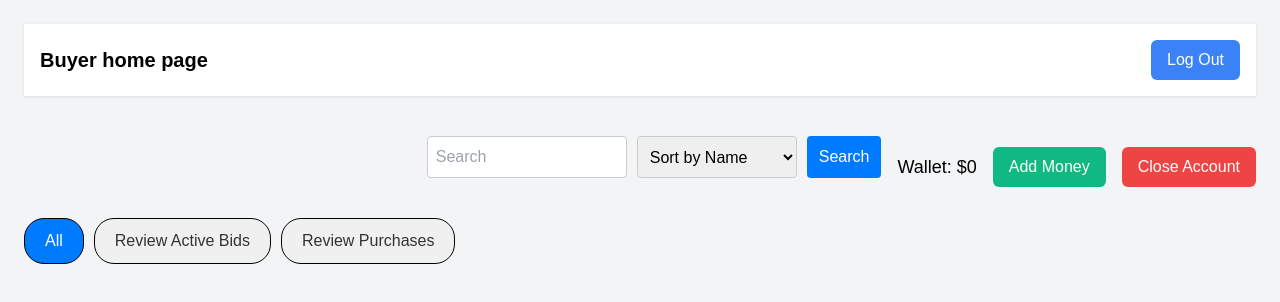
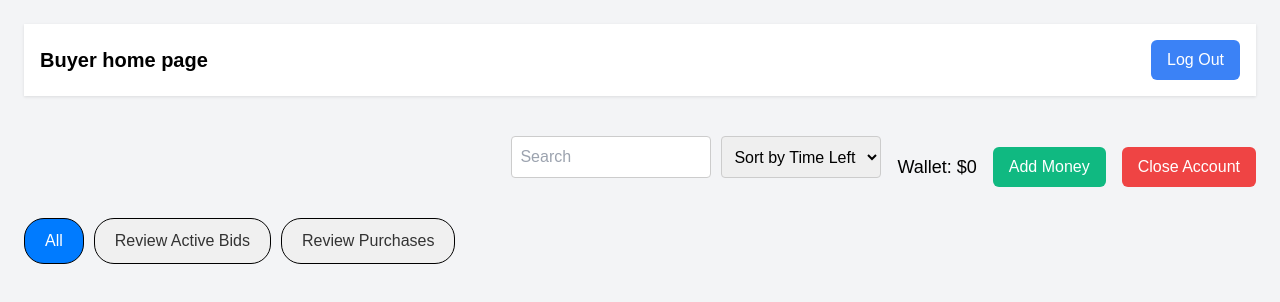
Before and after one commit to bhakti36/Groovy-Auction-House, a Next.js app: page /pages/BuyerHomePage in a window 1280 px wide. Shown: the top 302 px of the page. Built offline with nearby package versions, Linux system fonts and the light colour scheme; no server answers.

Commit message:
buyerhomepage sort & search item

```diff
--- a/package.json
+++ b/package.json
@@ -25,7 +25,7 @@
     "@testing-library/dom": "^10.4.0",
     "@testing-library/react": "^16.0.1",
     "@types/node": "20.17.7",
-    "@types/react": "18.3.12",
+    "@types/react": "^18.3.12",
     "@types/react-dom": "^18.3.1",
     "@vitejs/plugin-react": "^4.3.3",
     "eslint": "^8",
--- a/src/app/pages/BuyerHomePage/page.tsx
+++ b/src/app/pages/BuyerHomePage/page.tsx
@@ -55,7 +55,7 @@ export default function BuyerPage() {
   const [userType,] = useState('buyer');
   const [userID, setUserID] = useState(1);
   const [searchQuery, setSearchQuery] = useState('');
-  const [sortChoice,] = useState('timeLeft');
+  const [sortChoice,setSortChoice] = useState('timeLeft');
   const [items, setItems] = useState<Item[]>([]);
   const [userName, setUserName] = useState('');
   const [reviewPurchaseFlag, setreviewPurchaseFlag] = useState(false);
@@ -345,11 +345,11 @@ export default function BuyerPage() {
   };
 
   const filteredItems = items
-    .filter(item => item.name.toLowerCase().includes(searchQuery.toLowerCase()))
+    .filter((item) => item.name.toLowerCase().includes(searchQuery.toLowerCase()))
     .sort((a, b) => {
-      if (sortChoice === 'timeLeft') {
-        return a.timeLeft.localeCompare(b.timeLeft);
-      }
+      if (sortChoice === "timeLeft") return a.timeLeft.localeCompare(b.timeLeft);
+      if (sortChoice === "value") return a.value.localeCompare(b.value);
+      if (sortChoice === "name") return a.name.localeCompare(b.name);
       return 0;
     });
 
@@ -383,14 +383,18 @@ export default function BuyerPage() {
             onChange={(e) => setSearchQuery(e.target.value)}
             className="search-box"
           />
-          <select className="sort-choice">
+          <select
+            className="sort-choice"
+            value={sortChoice}
+            onChange={(e) => setSortChoice(e.target.value)}
+          >
             <option value="name">Sort by Name</option>
             <option value="value">Sort by Value</option>
-            <option value="time">Sort by Time Left</option>
+            <option value="timeLeft">Sort by Time Left</option>
           </select>
-          <button onClick={() => alert('Search button clicked')} className="search-button">
+          {/* <button onClick={() => console.log(`Searching for: ${searchQuery}`)} className="search-button">
             Search
-          </button>
+          </button> */}
         </div>
         <div className="wallet-amount">Wallet: ${walletAmount}</div>
         <button onClick={() => setShowAddMoneyDialog(true)} className="add-money-button">
@@ -425,7 +429,7 @@ export default function BuyerPage() {
       )}
 
       <div className="filter-bar">
-        <button  className={getButtonClass("all")} onClick={() => handleAll()}> All </button>
+        <button className={getButtonClass("all")} onClick={() => handleAll()}> All </button>
         <button className={getButtonClass("reviewBids")} onClick={() => handleReviewBidsList()}> Review Active Bids </button>
         <button className={getButtonClass("reviewPurchases")} onClick={() => handleReviewPurchasesList()}> Review Purchases </button>
 
```
Also changed, not shown: 1 other file (tests, documents, lock files or other folders).
